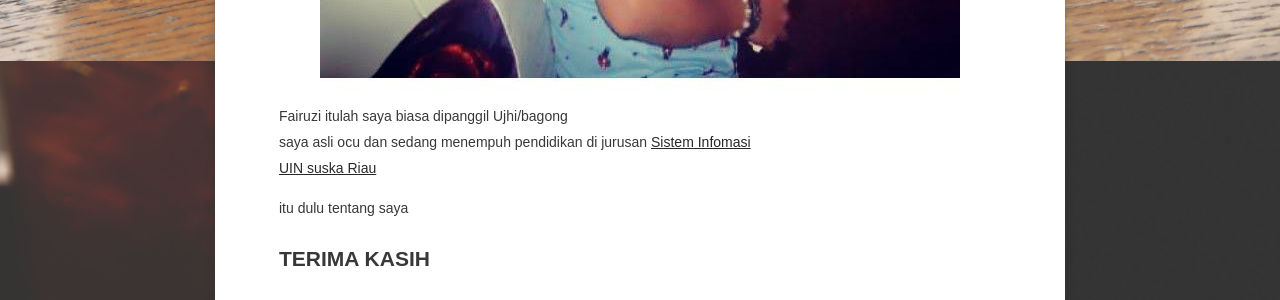
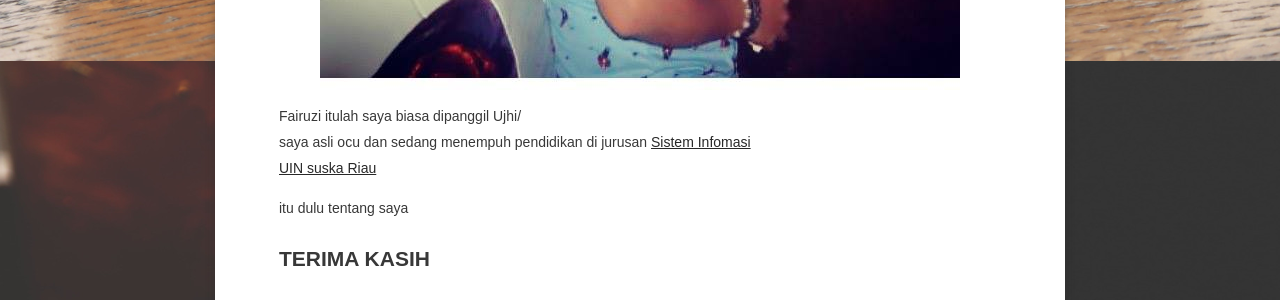
Before and after one commit to fairuziujhi/fairuziujhi.github.io, a Jekyll site: the page built from about/index.md, in a window 1280 px wide. Shown: the part 839-1139 px from the top of the page. Built offline with Jekyll 4.4.1, drawn with Linux system fonts in a browser that asks for light colours; some web fonts are replaced.

Commit message:
Update index.md

```diff
--- a/about/index.md
+++ b/about/index.md
@@ -11,7 +11,7 @@ date: 2016-03-21
  <img src="/assets/img/uji.jpg" height="42" width="42">
 
 
-<p>Fairuzi itulah saya biasa dipanggil Ujhi/bagong<br>
+<p>Fairuzi itulah saya biasa dipanggil Ujhi/<br>
 saya asli ocu dan sedang menempuh pendidikan di jurusan <a href="sif.uin-suska.ac.id"> Sistem Infomasi </a><br>
 <a href="uin-suska.ac.id">UIN suska Riau</a>
 
```
